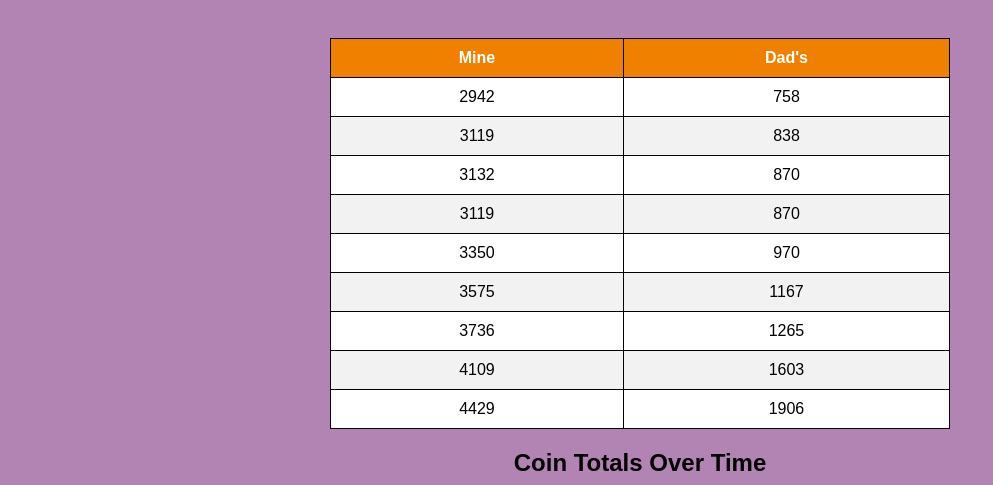
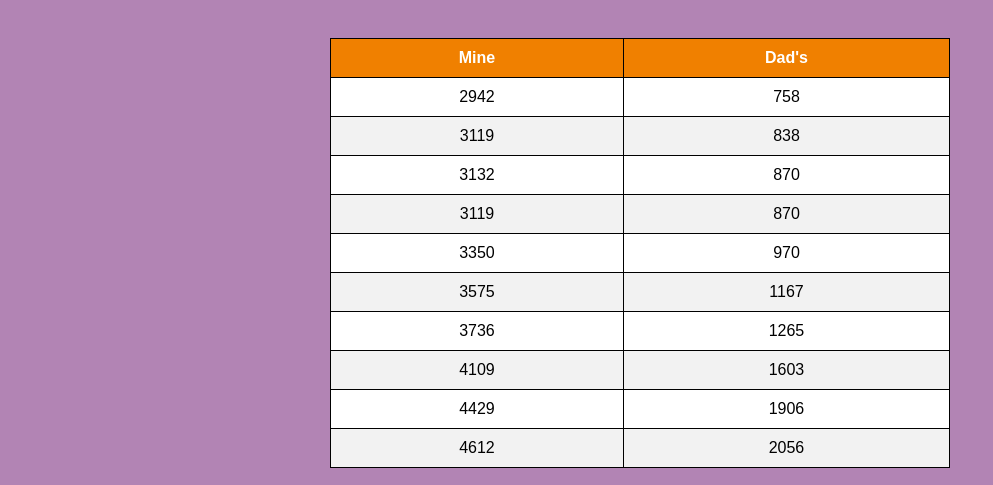
Before and after one commit to mycologybro/mycologybro, a website: page coin.html in a window 1280 px wide. Shown: the part 267-752 px from the top of the page, without its empty margins (0-993 px from the left). Drawn offline with nearby package versions, Linux system fonts and the light colour scheme.

Commit message:
Update coin.html

```diff
--- a/coin.html
+++ b/coin.html
@@ -80,6 +80,7 @@
       <tr><td>3736</td><td>1265</td></tr>
       <tr><td>4109</td><td>1603</td></tr>
       <tr><td>4429</td><td>1906</td></tr>
+      <tr><td>4612</td><td>2056</td></tr>
     </tbody>
   </table>
 
```
